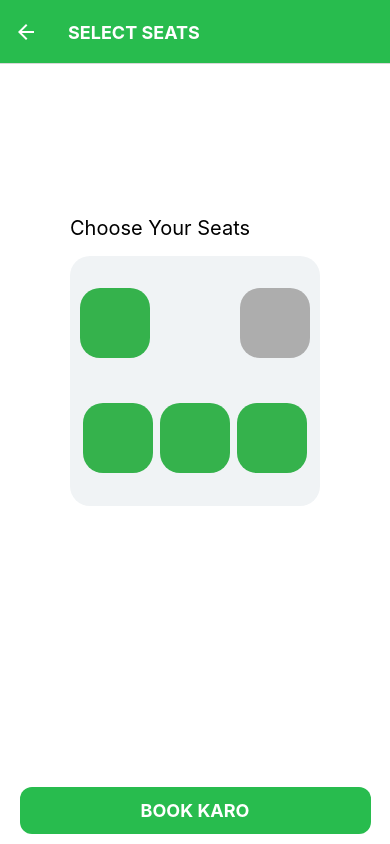
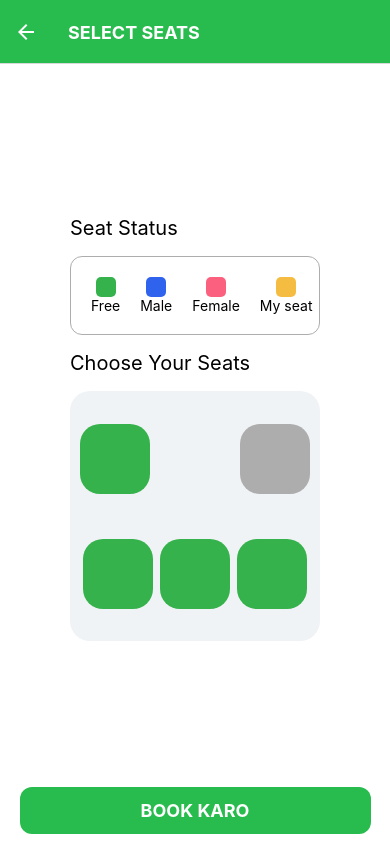
Before and after one commit to Laiba-Shahid/car-pooling-app, a React Native app: screen /Capacity in a window 390 px wide. Built offline with nearby package versions, Linux system fonts and the light colour scheme.

Commit message:
minor change

```diff
--- a/Screens/CapacityScreen.js
+++ b/Screens/CapacityScreen.js
@@ -50,12 +50,41 @@ const CapacityScreen = () => {
                         </View>
                     </>
                 </View>
+            </CardModal >
+
+
+            <View>
+                <View>
+                    <Text style={{ ...GlobalStyles.leftmainheader, ...GlobalStyles.mainmargintop, ...GlobalStyles.mainmarginbottom }}>
+                        Seat Status
+                    </Text>
+                    <View style={{ borderRadius: 12, width: 250, borderWidth: 1, borderColor: '#ADADAD', padding: 20 }}
+                    >
+                        <View style={{ flexDirection: 'row' }}>
+                            <View style={{ alignItems: 'center', marginRight: 20 }}>
+                                <View style={{ width: 20, height: 20, backgroundColor: "#35b24c", borderRadius: 5, justifyContent: 'space-between' }} />
+                                <Text>Free</Text>
+                            </View>
+                            <View style={{ alignItems: 'center', marginRight: 20 }}>
+                                <View style={{ width: 20, height: 20, backgroundColor: "#3063ed", borderRadius: 5, justifyContent: 'space-between' }} />
+                                <Text>Male</Text>
+                            </View>
+                            <View style={{ alignItems: 'center', marginRight: 20 }}>
+                                <View style={{ width: 20, height: 20, backgroundColor: "#fb607f", borderRadius: 5, justifyContent: 'space-between' }} />
+                                <Text>Female</Text>
+                            </View>
+                            <View style={{ alignItems: 'center', marginRight: 20 }}>
+                                <View style={{ width: 20, height: 20, backgroundColor: "#f5bc42", borderRadius: 5, justifyContent: 'space-between' }} />
+                                <Text>My seat</Text>
+                            </View>
 
 
 
+                        </View>
 
 
-            </CardModal >
+                    </View>
+                </View>
                 <View >
                     <Text style={{ ...GlobalStyles.leftmainheader, ...GlobalStyles.mainmarginbottom, ...GlobalStyles.mainmargintop }}>
                         Choose Your Seats
@@ -82,10 +111,8 @@ const CapacityScreen = () => {
                         </View>
                     </View>
                 </View>
+            </View>
 
-            <View>
-
-            </View>
             <FullButton buttonAction={() => { console.log('ride started page ') }} title={'BOOK KARO'} />
         </View >
     );
```
Lines whose indentation alone changed are shown as unchanged.
